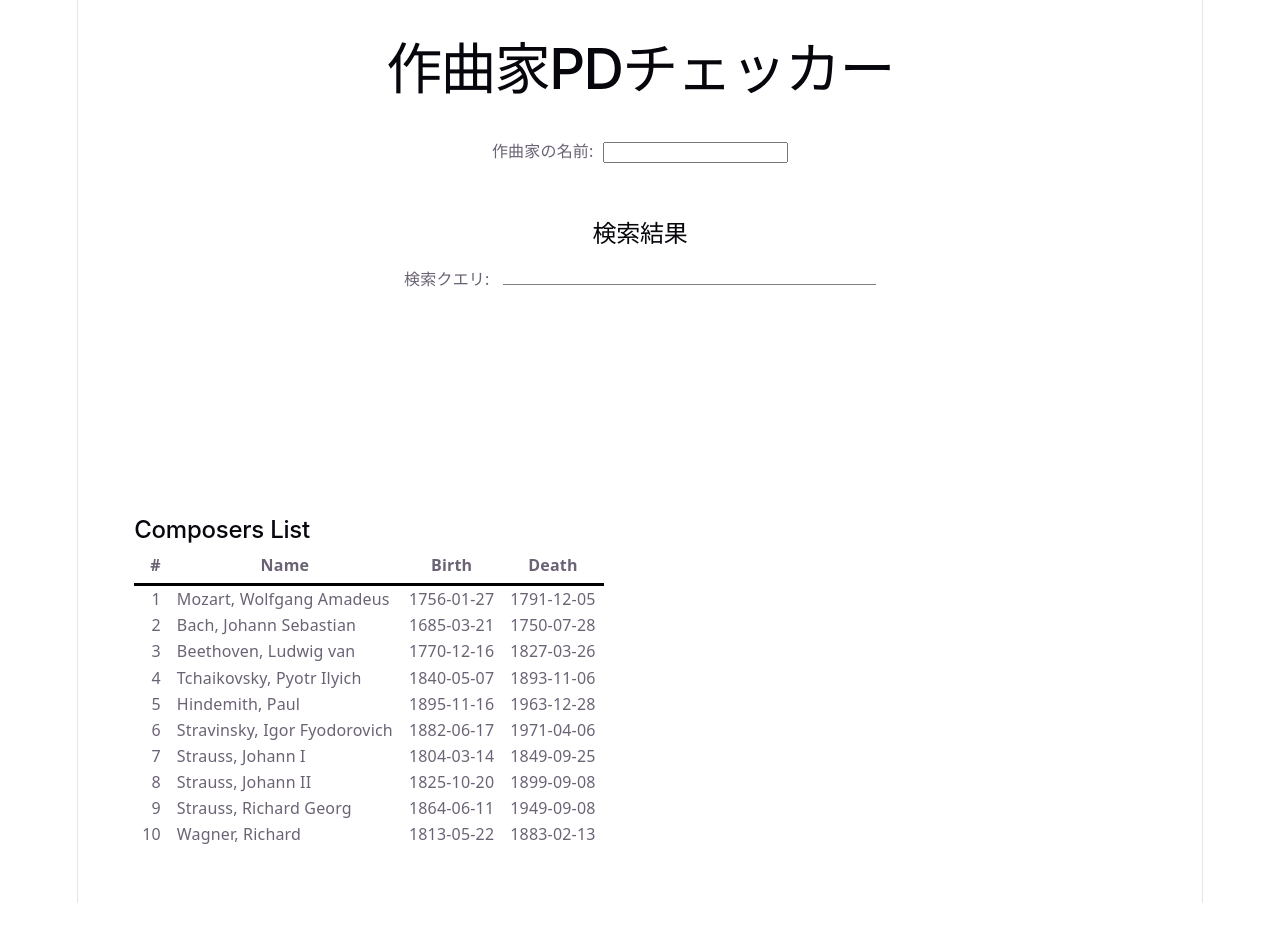
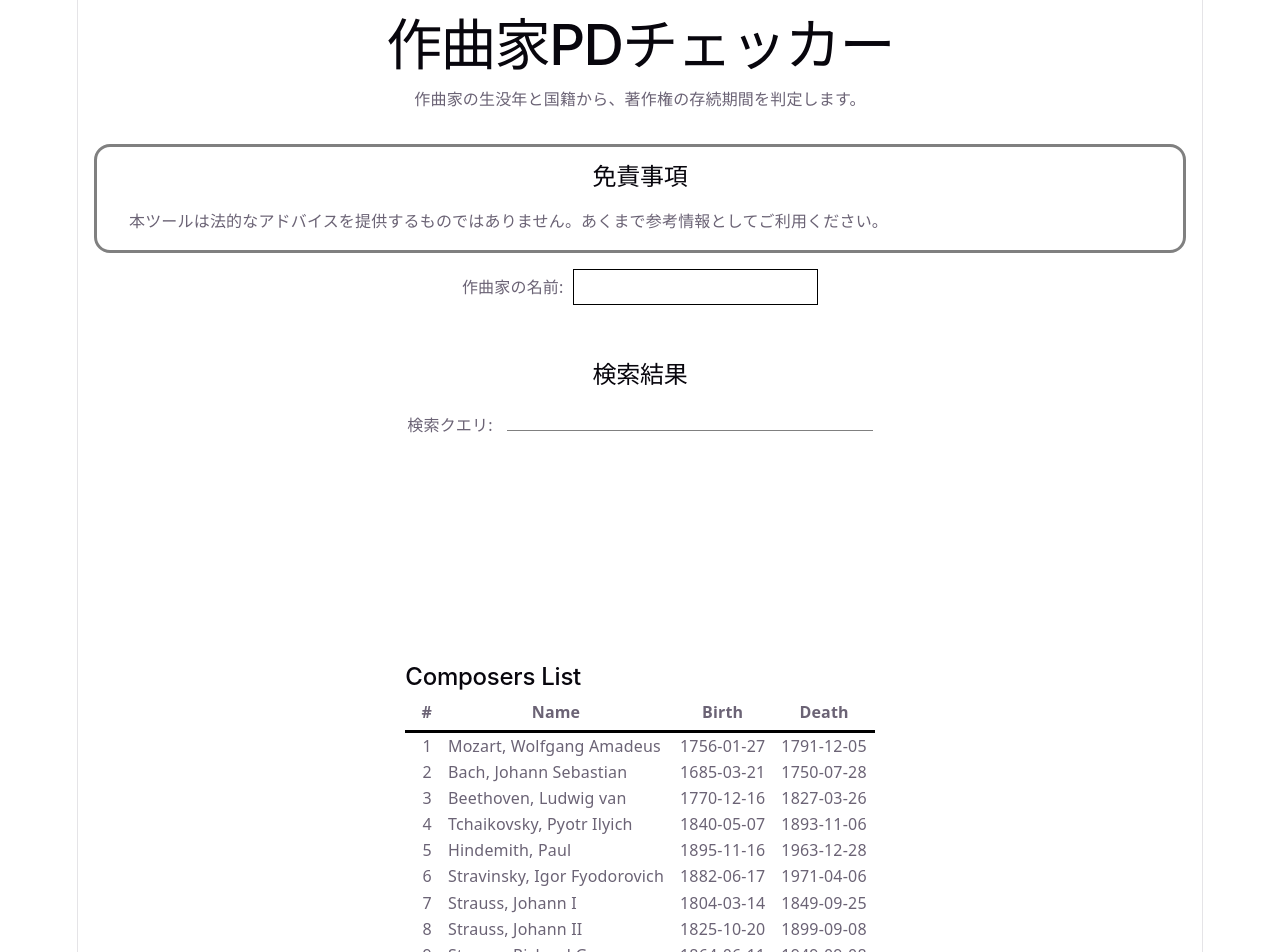
Before and after one commit to y-fukihara/pd-checker, a React (Vite) app: page / in a window 1280 px wide. Shown: the top 952 px of the page. Before the commit the page ends 903 px from the top, so only its background shows below. Built offline with nearby package versions, Linux system fonts and the light colour scheme; a web font is replaced by a local one.

Commit message:
add disclaimer and edit styles

```diff
--- a/package.json
+++ b/package.json
@@ -1,7 +1,7 @@
 {
   "name": "pd-checker",
   "private": true,
-  "version": "0.0.0",
+  "version": "0.1.0",
   "type": "module",
   "scripts": {
     "dev": "vite",
@@ -11,7 +11,8 @@
   },
   "dependencies": {
     "react": "^19.2.4",
-    "react-dom": "^19.2.4"
+    "react-dom": "^19.2.4",
+    "sanitize.css": "^13.0.0"
   },
   "devDependencies": {
     "@eslint/js": "^9.39.4",
--- a/src/App.css
+++ b/src/App.css
@@ -8,14 +8,25 @@
   --ul-border-color: gray;
 }
 
+hgroup h1:has(+ p) {
+  margin-bottom: .5em;
+}
+
 body {
   font-size: var(--base-font-size, 16px);
 }
+p, li { margin: 1em auto; }
 
-h1 {
-  margin: 1em auto;
+div#disclaimer {
+  border: 3px solid var(--ul-border-color, gray);
+  border-radius: 1em;
+  margin: 1em 1em;
+  padding: 1em 2em 0;
+
+  p {
+    text-align: left;
+  }
 }
-
 div#app > div {
   container-type: inline-size;
   margin: 1em calc((100vw - var(--max-content-width), 95vw) / 2);
@@ -114,6 +125,11 @@ div#result {
 div#composers-list {
   text-align: left;
 
+  .wrapper {
+    width: fit-content;
+    margin: 0 auto;
+  }
+
   table{
     border-collapse: collapse;
 
--- a/src/App.tsx
+++ b/src/App.tsx
@@ -62,6 +62,7 @@ function App() {
         </div>
       </div>
       <div id="composers-list">
+        <div className="wrapper">
           <h2>Composers List</h2>
           <table>
             <colgroup>
@@ -97,6 +98,7 @@ function App() {
           </table>
         </div>
       </div>
+    </div>
   )
 }
 
--- a/src/main.tsx
+++ b/src/main.tsx
@@ -1,5 +1,10 @@
 import { StrictMode } from 'react'
 import { createRoot } from 'react-dom/client'
+import 'sanitize.css'
+import 'sanitize.css/forms.css'
+import 'sanitize.css/assets.css'
+import 'sanitize.css/typography.css'
+import 'sanitize.css/system-ui.css'
 import './index.css'
 import App from './App.tsx'
 
@@ -12,7 +17,12 @@ createRoot(document.getElementById('root')!).render(
 
     <hgroup>
       <h1>作曲家PDチェッカー</h1>
+      <p>作曲家の生没年と国籍から、著作権の存続期間を判定します。</p>
     </hgroup>
+    <div id="disclaimer">
+      <h2>免責事項</h2>
+      <p>本ツールは法的なアドバイスを提供するものではありません。あくまで参考情報としてご利用ください。</p>
+    </div>
     <main>
       <App />
     </main>
```
Also changed, not shown: 1 other file (tests, documents, lock files or other folders). Lines whose indentation alone changed are shown as unchanged.
